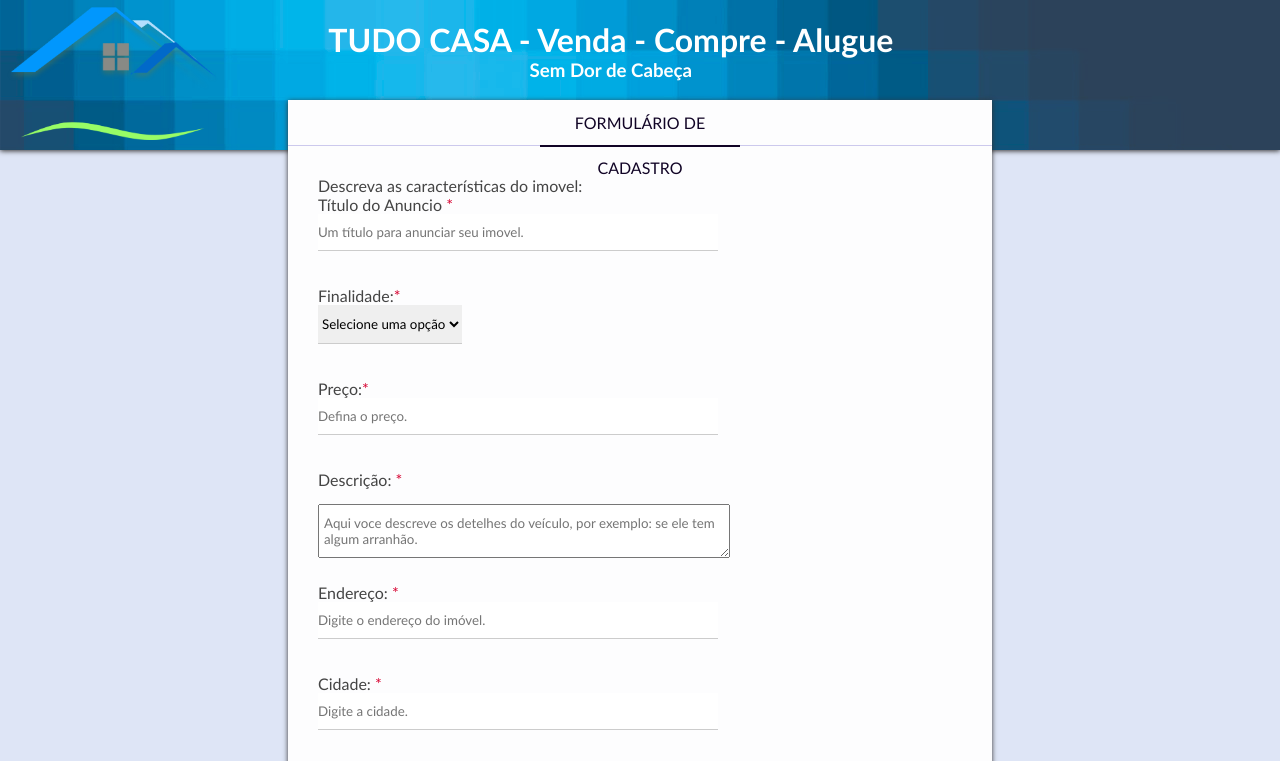
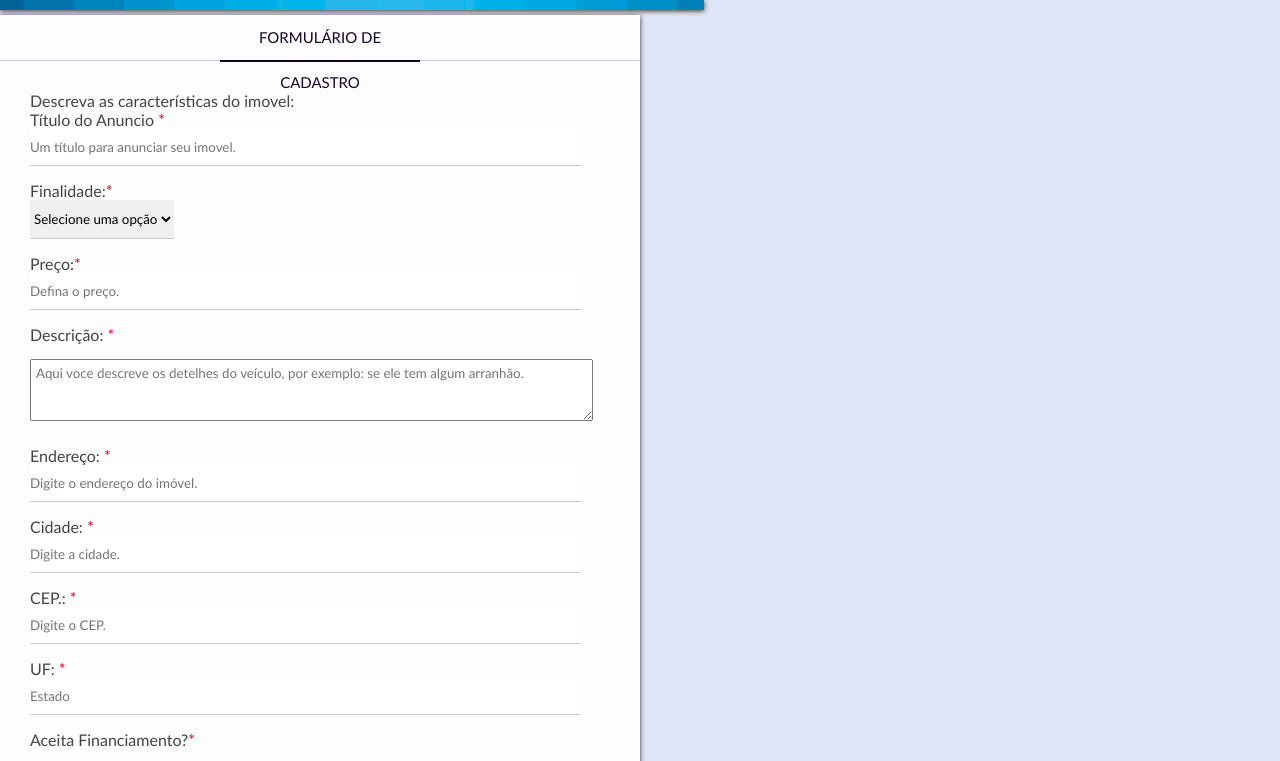
Before and after one commit to AiltonCustodio/Tudo-Casa, a plain HTML site: page index.html in a window 1280 px wide. Shown: the top 761 px of the page. Drawn offline with Linux system fonts and the light colour scheme.

Commit message:
resp-tst

```diff
--- a/css/style3.css
+++ b/css/style3.css
@@ -318,3 +318,77 @@ X-X-X-X-X-X-X-X-X-X-X-X-X-X-X-X-X-X-X-X-X-X-X-X--X-X-X-X-X-X
         margin: 0 auto;
     }
 }
+
+/*
+-*-*-*-*-*-*-*-*-*-*-*-*-*-*-*-*-*-*-*-*-*-*-*-*-*-*-*-*-*-*-*-*-*-*-*-*-*-*-*-*-*-*-*-*-*-*-*-*-*-*-*-*-*-*--*-*-*-*-*-*-*-*-*-*-*-*-*-*-*-*-*-*-*-*-*-*-*-*-*-*-*-*-*-*-*-*-*-*-*-*-*-*-*-*-*-*-*-*-*-*-*-*-*-*-*-*-*-*-*-*-*-*-*-*-*-*-*-*-*-*-*-*-*-*-*-*-*-*-*-*-*-*-*-*-*-*-*-*-*-*-*-*-*-*-*-*-*-*-*-*-*-*-*-*-*-*-*-*-*-*-*-
+*/
+
+/* LANDSCAPE */
+@media screen and (orientation: landscape) {
+    html,
+    body {
+        overflow-x: hidden;
+    }
+
+    /* topo da pagina*/
+    .cabecalho {
+        height:10px;
+        width: 55%;
+    }
+
+    .cabecalho h3 {
+        margin-top: 5px;
+    }
+
+    .cabecalho-img img {
+        max-height: 75px;
+        width: auto;
+        margin: 11% 0;
+    }
+
+    .cabecalho-titulos {
+        margin: 5% 0;
+        /* padding-right: 55px; */
+        text-align: left;
+        font-size: 10px;
+    }
+
+    /* formulario */
+
+    .formulario {
+        width: 50%;
+        margin: 0;
+        top: 5px;
+    }
+
+    .cabec-form p {
+        width: 200px;
+        font-size: 15px;
+    }
+
+    .box-input {
+        margin-bottom: 15px;
+    }
+
+    input[type="text"],
+    input[type="number"],
+    input[type="date"],
+    input[type="file"],
+    textarea {
+        width: 95%;
+    }
+
+    textarea {
+        margin: 15px 0 25px 0;
+        padding: 5px 5px;
+        height: 50px;
+    }
+    .btn-submit {
+        width: 100px;
+        height: 35px;
+    }
+    input[type="submit"]{
+        display: block;
+        margin: 0 auto;
+    }
+}
```
